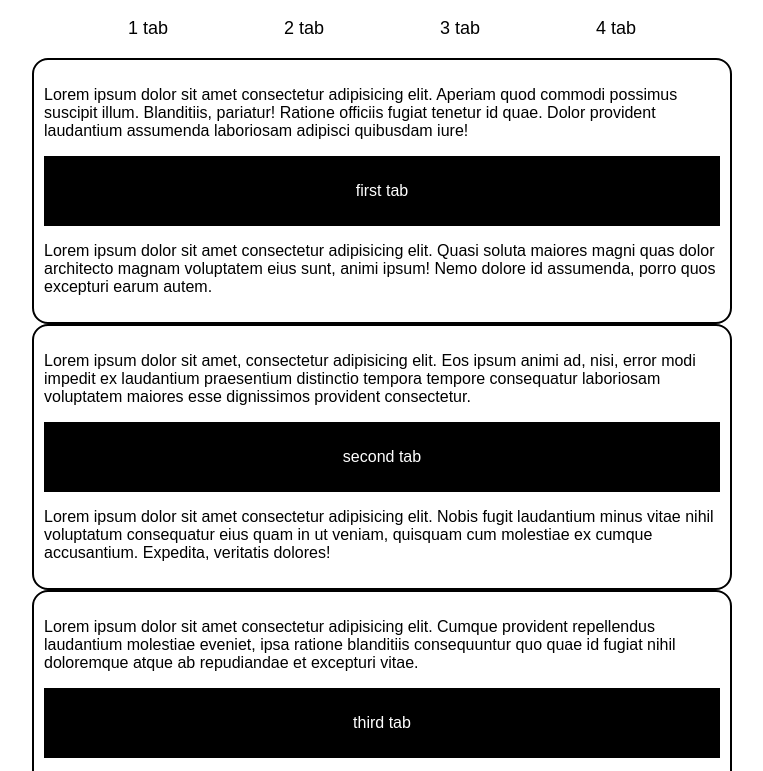
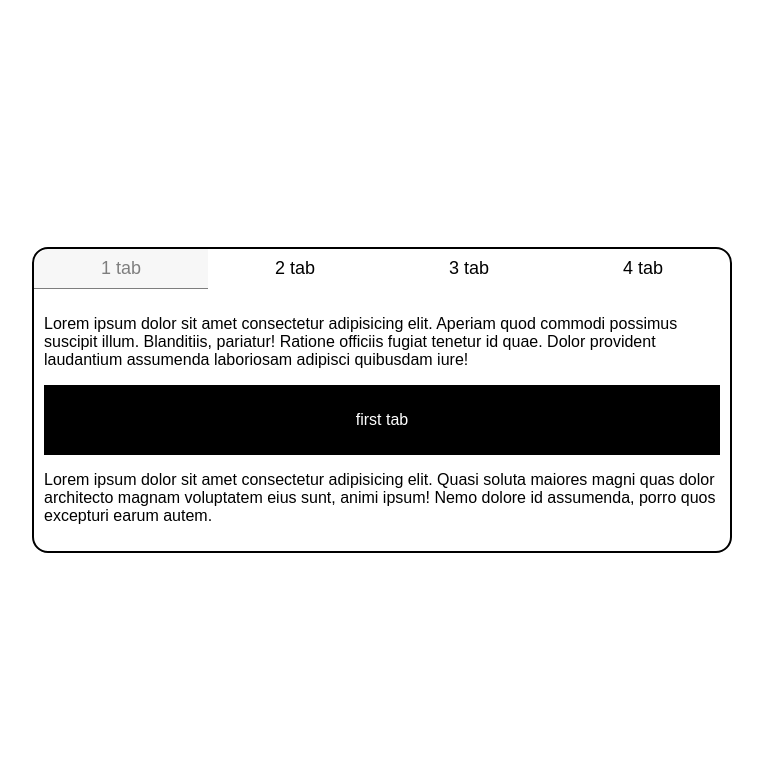
Before and after one commit to Rhabad/ejercicios, a plain HTML site: page tabs/index.html in a window 1280 px wide. Shown: the top 771 px of the page, without its empty margins (258-1021 px from the left). Drawn offline with Linux system fonts and the light colour scheme.

Commit message:
terminando diseño tabs

```diff
--- a/tabs/index.html
+++ b/tabs/index.html
@@ -11,7 +11,7 @@
       <div class="container">
         <nav>
           <ul>
-            <li><a href="#tab-1">1 tab</a></li>
+            <li class="tab-presionado"><a href="#tab-1">1 tab</a></li>
             <li><a href="#tab-2">2 tab</a></li>
             <li><a href="#tab-3">3 tab</a></li>
             <li><a href="#tab-4">4 tab</a></li>
--- a/tabs/style.css
+++ b/tabs/style.css
@@ -8,6 +8,7 @@ body {
 }
 .flex-wrapper {
   display: flex;
+  height: 100vh;
   justify-content: center;
   align-items: center;
 }
@@ -17,6 +18,8 @@ body {
   flex-direction: column;
   min-width: 500px;
   max-width: 700px;
+  border: 2px solid #000;
+  border-radius: 16px;
 }
 
 nav {
@@ -27,15 +30,26 @@ nav ul {
   font-size: 18px;
   display: flex;
   width: 100%;
-  gap: 20px;
-  margin: 10;
+  height: 40px;
+  margin: 0;
   padding: 0;
   list-style: none;
-  justify-content: space-evenly;
 }
 nav li {
   border-bottom: 1px solid transparent;
+  width: 100%;
+  height: 100%;
+  display: flex;
+  justify-content: center;
+  align-items: center;
 }
+nav li:first-child {
+  border-radius: 16px 0 0 0;
+}
+nav li:last-child {
+  border-radius: 0 16px 0 0;
+}
+
 nav li:hover {
   opacity: 0.5;
   cursor: pointer;
@@ -49,8 +63,7 @@ nav a {
 .tab {
   display: flex;
   flex-direction: column;
-  border: 2px solid #000;
-  border-radius: 16px;
+  border-radius: 0 0 16px 16px;
   padding: 10px;
 }
 .tab div {
@@ -66,4 +79,24 @@ nav a {
 SERA UTIL PARA EL ARCHIVO JS*/
 /* .container .tab:nth-child(2) {
   display: none;
-} */
+}
+ */
+
+.tab-presionado {
+  background-color: #0001;
+  opacity: 0.5;
+  border-bottom: 1px solid #000;
+}
+
+.container .tab:nth-child(2) {
+  display: block;
+}
+.container .tab:nth-child(3) {
+  display: none;
+}
+.container .tab:nth-child(4) {
+  display: none;
+}
+.container .tab:nth-child(5) {
+  display: none;
+}
```
